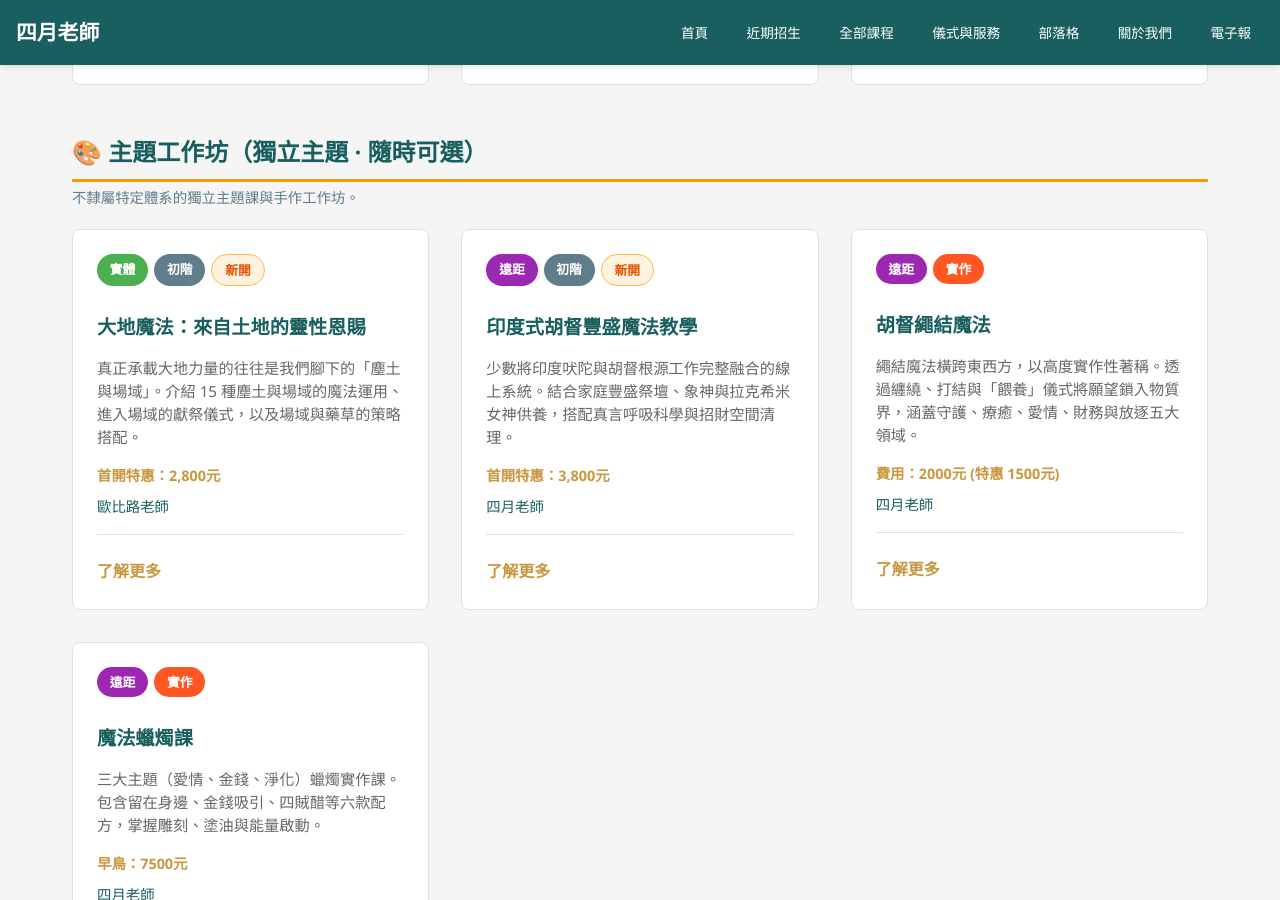
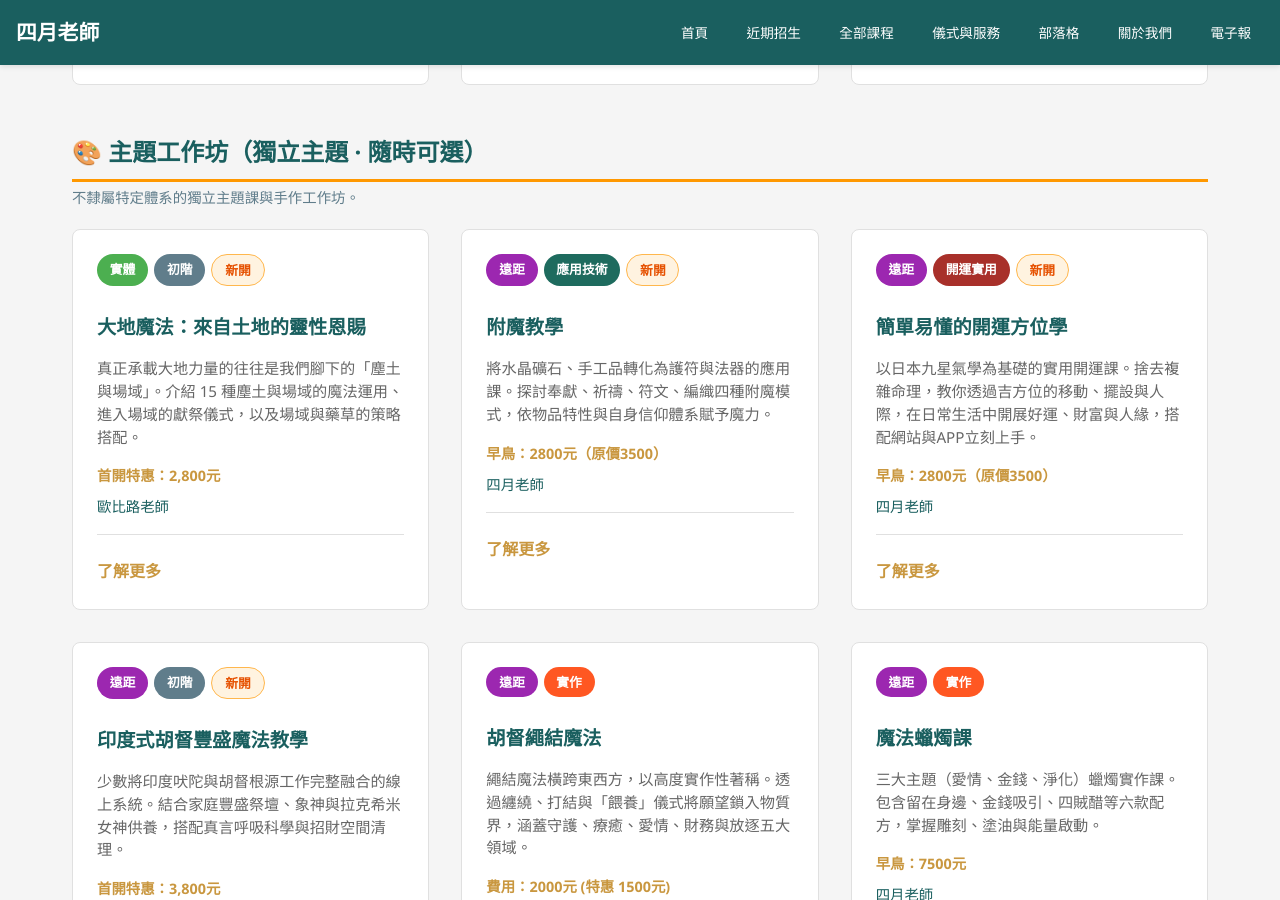
Before and after one commit to light4uliuphone-lang/hoodoo, a Jekyll site: the page built from course.html, in a window 1280 px wide and 900 px high, scrolled down 8458 px. Built offline with Jekyll 4.4.1, drawn with Linux system fonts in a browser that asks for light colours.

Commit message:
Update course.html

```diff
--- a/course.html
+++ b/course.html
@@ -322,7 +322,7 @@ description: "探索四月老師的課程中心，依學習路徑編排：藥草
                 <h3>天使符印 (遠距)</h3>
                 <p>學習設計專屬大天使符印。透過理解天使長職能、統治權與獨家「中文轉換技術」，教你如何繪製並啟動符印。</p>
                 <div class="course-info"><span class="price">費用：4800元</span><span class="teacher">四月老師</span></div>
-                <a href="/courses/course-modern-02/" class="learn-more">了解更多</a>
+                <a href="/courses/course-angel-sigil/" class="learn-more">了解更多</a>
             </div>
             <div class="course-card">
                 <div class="course-tags"><span class="course-tag" style="background-color: #9c27b0;">遠距</span><span class="course-tag" style="background-color: #f44336;">高階</span></div>
@@ -453,6 +453,20 @@ description: "探索四月老師的課程中心，依學習路徑編排：藥草
                 <a href="/courses/course-020/" class="learn-more">了解更多</a>
             </div>
             <div class="course-card">
+                <div class="course-tags"><span class="course-tag" style="background-color: #9c27b0;">遠距</span><span class="course-tag" style="background-color: #1e6b5e;">應用技術</span><span class="course-tag tag-new">新開</span></div>
+                <h3>附魔教學</h3>
+                <p>將水晶礦石、手工品轉化為護符與法器的應用課。探討奉獻、祈禱、符文、編織四種附魔模式，依物品特性與自身信仰體系賦予魔力。</p>
+                <div class="course-info"><span class="price">早鳥：2800元（原價3500）</span><span class="teacher">四月老師</span></div>
+                <a href="/courses/course-enchanting/" class="learn-more">了解更多</a>
+            </div>
+            <div class="course-card">
+                <div class="course-tags"><span class="course-tag" style="background-color: #9c27b0;">遠距</span><span class="course-tag" style="background-color: #a8302a;">開運實用</span><span class="course-tag tag-new">新開</span></div>
+                <h3>簡單易懂的開運方位學</h3>
+                <p>以日本九星氣學為基礎的實用開運課。捨去複雜命理，教你透過吉方位的移動、擺設與人際，在日常生活中開展好運、財富與人緣，搭配網站與APP立刻上手。</p>
+                <div class="course-info"><span class="price">早鳥：2800元（原價3500）</span><span class="teacher">四月老師</span></div>
+                <a href="/courses/course-kigaku/" class="learn-more">了解更多</a>
+            </div>
+            <div class="course-card">
                 <div class="course-tags"><span class="course-tag" style="background-color: #9c27b0;">遠距</span><span class="course-tag" style="background-color: #607d8b;">初階</span><span class="course-tag tag-new">新開</span></div>
                 <h3>印度式胡督豐盛魔法教學</h3>
                 <p>少數將印度吠陀與胡督根源工作完整融合的線上系統。結合家庭豐盛祭壇、象神與拉克希米女神供養，搭配真言呼吸科學與招財空間清理。</p>
```
